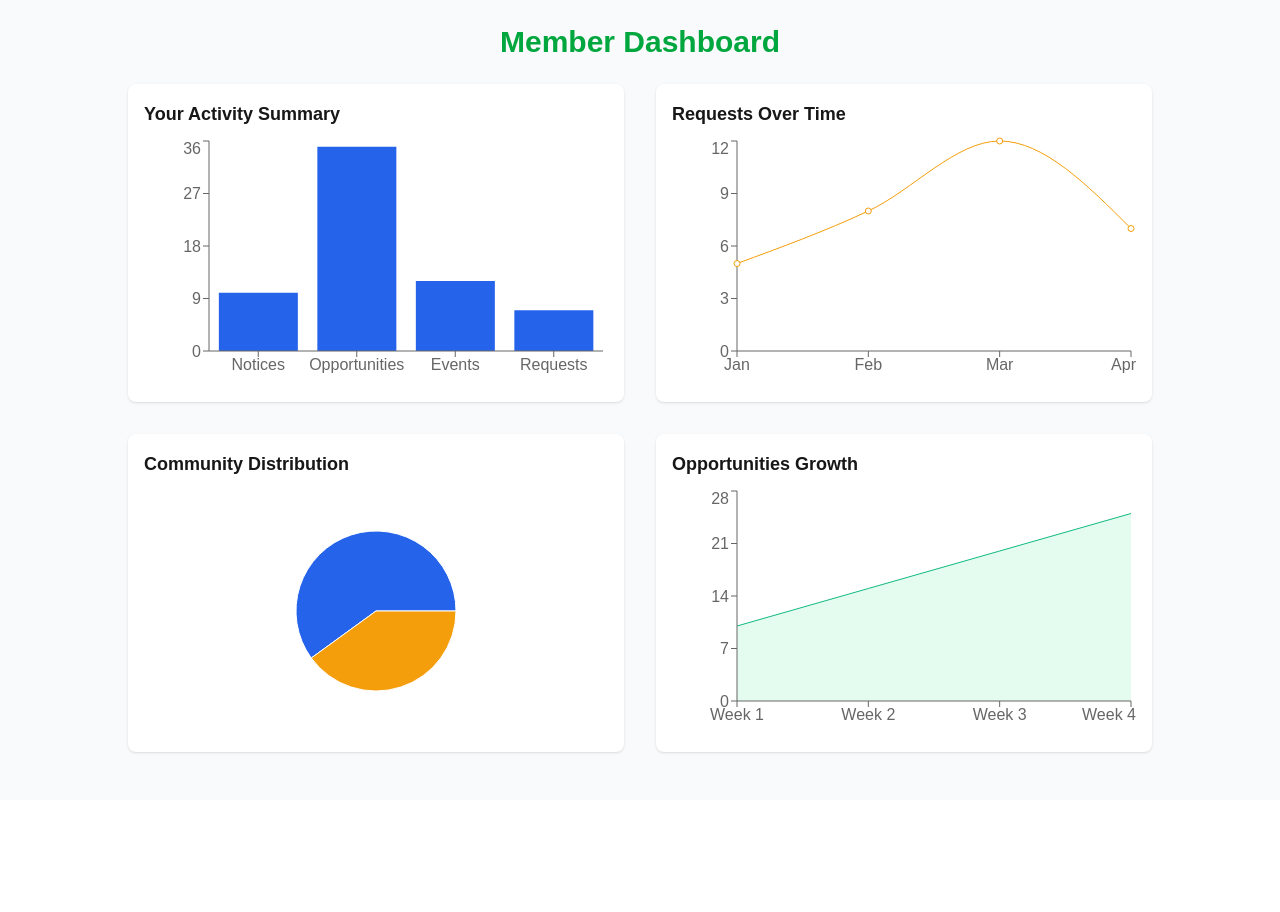
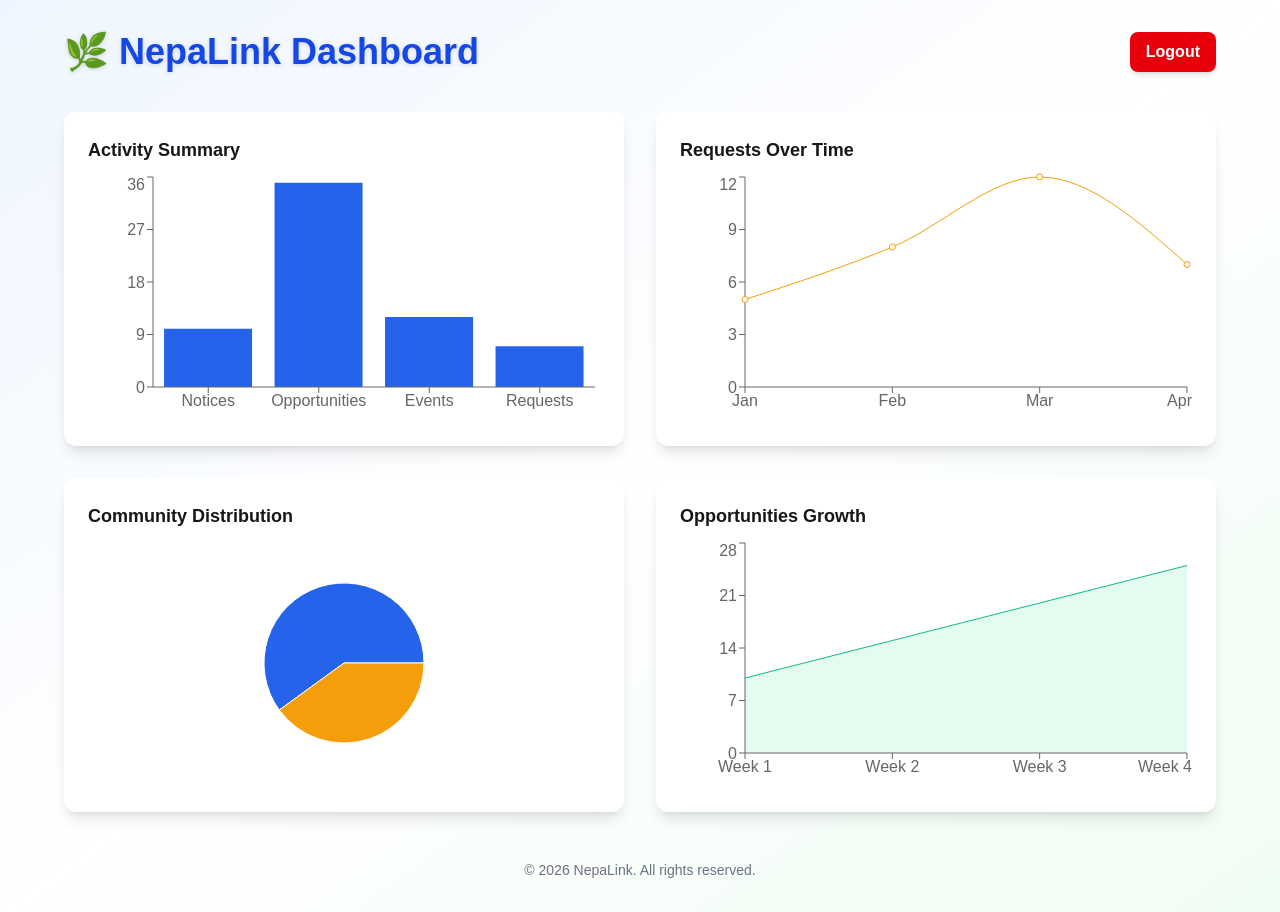
Before and after one commit to Rabindra-Bhattarai/nepalink-web, a Next.js app in the folder nepalink_frontend/: page /dashboard/member-dashboard in a window 1280 px wide. Before the commit the page ends 800 px from the top, so only its background shows below. Built offline with nearby package versions, Linux system fonts and the light colour scheme.

Commit message:
Intregation complete

```diff
--- a/nepalink_frontend/app/(auth)/dashboard/member-dashboard/page.tsx
+++ b/nepalink_frontend/app/(auth)/dashboard/member-dashboard/page.tsx
@@ -1,11 +1,13 @@
 "use client"
 
+import { useRouter } from "next/navigation"
+import { clearAuthCookies } from "../../../../lib/cookie"
 import {
   BarChart, Bar, XAxis, YAxis, Tooltip, ResponsiveContainer,
   LineChart, Line, PieChart, Pie, Cell, AreaChart, Area
 } from "recharts"
 
-// Example member data
+// Dummy data
 const barData = [
   { name: "Notices", value: 10 },
   { name: "Opportunities", value: 35 },
@@ -33,15 +35,52 @@ const areaData = [
   { week: "Week 4", opportunities: 25 },
 ]
 
-export default function MemberDashboardPage() {
+// Simple Button component (self-contained)
+const Button = ({
+  children,
+  onClick,
+  className = "",
+}: {
+  children: React.ReactNode
+  onClick?: () => void
+  className?: string
+}) => (
+  <button
+    onClick={onClick}
+    className={`bg-blue-600 text-white px-4 py-2 rounded-lg font-semibold shadow-md hover:bg-blue-700 transition-transform hover:scale-105 ${className}`}
+  >
+    {children}
+  </button>
+)
+
+export default function DashboardPage() {
+  const router = useRouter()
+
+  const handleLogout = async () => {
+    await clearAuthCookies()
+    router.push("/login")
+  }
+
   return (
-    <main className="flex flex-col items-center min-h-screen bg-gray-50 p-6">
-      <h1 className="text-3xl font-bold text-green-600 mb-6">Member Dashboard</h1>
+    <main className="min-h-screen bg-linear-to-br from-blue-50 via-white to-green-50 flex flex-col items-center p-8">
+      {/* Header */}
+      <div className="w-full max-w-6xl flex justify-between items-center mb-10">
+        <h1 className="text-4xl font-extrabold text-blue-700 drop-shadow-sm">
+          🌿 NepaLink Dashboard
+        </h1>
+        <Button
+          onClick={handleLogout}
+          className="bg-red-600 hover:bg-red-700"
+        >
+          Logout
+        </Button>
+      </div>
 
-      <div className="grid grid-cols-2 gap-8 w-full max-w-5xl">
+      {/* Charts Grid */}
+      <div className="grid grid-cols-1 md:grid-cols-2 gap-8 w-full max-w-6xl">
         {/* Bar Chart */}
-        <div className="bg-white p-4 rounded-lg shadow">
-          <h2 className="text-lg font-semibold mb-2">Your Activity Summary</h2>
+        <div className="bg-white p-6 rounded-xl shadow-lg hover:shadow-xl transition">
+          <h2 className="text-lg font-semibold mb-2">Activity Summary</h2>
           <ResponsiveContainer width="100%" height={250}>
             <BarChart data={barData}>
               <XAxis dataKey="name" />
@@ -53,7 +92,7 @@ export default function MemberDashboardPage() {
         </div>
 
         {/* Line Chart */}
-        <div className="bg-white p-4 rounded-lg shadow">
+        <div className="bg-white p-6 rounded-xl shadow-lg hover:shadow-xl transition">
           <h2 className="text-lg font-semibold mb-2">Requests Over Time</h2>
           <ResponsiveContainer width="100%" height={250}>
             <LineChart data={lineData}>
@@ -66,7 +105,7 @@ export default function MemberDashboardPage() {
         </div>
 
         {/* Pie Chart */}
-        <div className="bg-white p-4 rounded-lg shadow">
+        <div className="bg-white p-6 rounded-xl shadow-lg hover:shadow-xl transition">
           <h2 className="text-lg font-semibold mb-2">Community Distribution</h2>
           <ResponsiveContainer width="100%" height={250}>
             <PieChart>
@@ -87,7 +126,7 @@ export default function MemberDashboardPage() {
         </div>
 
         {/* Area Chart */}
-        <div className="bg-white p-4 rounded-lg shadow">
+        <div className="bg-white p-6 rounded-xl shadow-lg hover:shadow-xl transition">
           <h2 className="text-lg font-semibold mb-2">Opportunities Growth</h2>
           <ResponsiveContainer width="100%" height={250}>
             <AreaChart data={areaData}>
@@ -99,6 +138,11 @@ export default function MemberDashboardPage() {
           </ResponsiveContainer>
         </div>
       </div>
+
+      {/* Footer */}
+      <footer className="mt-12 text-sm text-gray-500">
+        © {new Date().getFullYear()} NepaLink. All rights reserved.
+      </footer>
     </main>
   )
 }
--- a/nepalink_frontend/app/(auth)/register/page.tsx
+++ b/nepalink_frontend/app/(auth)/register/page.tsx
@@ -1,5 +1,5 @@
-import { AuthCard } from '../_components/ui/AuthCard'
-import { RegisterForm } from './RegisterForm'
+import { AuthCard } from "../_components/ui/AuthCard";
+import { RegisterForm } from "./RegisterForm";
 
 export default function RegisterPage() {
   return (
@@ -9,5 +9,5 @@ export default function RegisterPage() {
     >
       <RegisterForm />
     </AuthCard>
-  )
+  );
 }
--- a/nepalink_frontend/hooks/useLoginForm.ts
+++ b/nepalink_frontend/hooks/useLoginForm.ts
@@ -1,50 +1,55 @@
-import { useForm } from 'react-hook-form'
-import { zodResolver } from '@hookform/resolvers/zod'
-import { loginSchema } from '@/schemas/loginSchema'
-import { z } from 'zod'
-import { useRouter } from 'next/navigation'
-import { handleLogin } from '@/lib/actions/auth-actions'
-import { useState } from 'react'
+import { useForm } from "react-hook-form";
+import { zodResolver } from "@hookform/resolvers/zod";
+import { loginSchema } from "@/schemas/loginSchema";
+import { z } from "zod";
+import { useRouter } from "next/navigation";
+import { handleLogin } from "@/lib/actions/auth-actions";
+import { useState } from "react";
 
-type LoginFormData = z.infer<typeof loginSchema>
+type LoginFormData = z.infer<typeof loginSchema>;
 
 export const useLoginForm = () => {
-  const router = useRouter()
-  const [serverError, setServerError] = useState<string | null>(null)
-  const [serverSuccess, setServerSuccess] = useState<string | null>(null)
-  const [loading, setLoading] = useState(false)
+  const router = useRouter();
+  const [serverError, setServerError] = useState<string | null>(null);
+  const [serverSuccess, setServerSuccess] = useState<string | null>(null);
+  const [loading, setLoading] = useState(false);
 
   const form = useForm<LoginFormData>({
     resolver: zodResolver(loginSchema),
     defaultValues: {
-      email: '',
-      password: '',
+      email: "",
+      password: "",
     },
-  })
+  });
 
   const onSubmit = async (data: LoginFormData) => {
-    setServerError(null)
-    setServerSuccess(null)
-    setLoading(true)
+    setServerError(null);
+    setServerSuccess(null);
+    setLoading(true);
 
-    const res = await handleLogin({
-      email: data.email,
-      password: data.password,
-    })
+    try {
+      const res = await handleLogin({
+        email: data.email,
+        password: data.password,
+      });
 
-    if (res.success) {
-      setServerSuccess(res.message)
-      setTimeout(() => router.push('/dashboard/member-dashboard'), 1500)
-    } else {
-      setServerError(res.message)
+      if (res.success) {
+        setServerSuccess(res.message);
+        setTimeout(() => router.push("/dashboard/member-dashboard"), 1500);
+      } else {
+        setServerError(res.message);
+      }
+    } catch (err: any) {
+      console.error("Axios error:", err.message);
+      setServerError(err.message || "Something went wrong");
     }
 
-    setLoading(false)
-  }
+    setLoading(false);
+  };
 
   const goToSignup = () => {
-    router.push('/register')
-  }
+    router.push("/register");
+  };
 
-  return { ...form, onSubmit, goToSignup, serverError, serverSuccess, loading }
-}
+  return { ...form, onSubmit, goToSignup, serverError, serverSuccess, loading };
+};
--- a/nepalink_frontend/hooks/useRegisterForm.ts
+++ b/nepalink_frontend/hooks/useRegisterForm.ts
@@ -1,51 +1,57 @@
-import { useForm } from 'react-hook-form'
-import { zodResolver } from '@hookform/resolvers/zod'
-import { registerSchema } from '@/schemas/registerSchema'
-import { z } from 'zod'
-import { useRouter } from 'next/navigation'
-import { handleRegister } from '@/lib/actions/auth-actions'
-import { useState } from 'react'
+import { useForm } from "react-hook-form";
+import { zodResolver } from "@hookform/resolvers/zod";
+import { registerSchema } from "@/schemas/registerSchema";
+import { z } from "zod";
+import { useRouter } from "next/navigation";
+import { handleRegister } from "@/lib/actions/auth-actions";
+import { useState } from "react";
 
-type RegisterFormData = z.infer<typeof registerSchema>
+type RegisterFormData = z.infer<typeof registerSchema>;
 
 export const useRegisterForm = () => {
-  const router = useRouter()
-  const [serverError, setServerError] = useState<string | null>(null)
-  const [serverSuccess, setServerSuccess] = useState<string | null>(null)
-  const [loading, setLoading] = useState(false)
+  const router = useRouter();
+  const [serverError, setServerError] = useState<string | null>(null);
+  const [serverSuccess, setServerSuccess] = useState<string | null>(null);
+  const [loading, setLoading] = useState(false);
 
   const form = useForm<RegisterFormData>({
     resolver: zodResolver(registerSchema),
     defaultValues: {
-      name: '',
-      email: '',
-      phone: '',
-      password: '',
-      confirmPassword: '',
+      name: "",
+      email: "",
+      phone: "",
+      password: "",
+      confirmPassword: "",
     },
-  })
+  });
 
   const onSubmit = async (data: RegisterFormData) => {
-    setServerError(null)
-    setServerSuccess(null)
-    setLoading(true)
+    setServerError(null);
+    setServerSuccess(null);
+    setLoading(true);
 
+    try {
       const res = await handleRegister({
         name: data.name,
         email: data.email,
         phone: data.phone,
         password: data.password,
-    })
-
+      });
+   console.log(res);
       if (res.success) {
-      setServerSuccess(res.message)
-      setTimeout(() => router.push('/login'), 1500)
+        setServerSuccess(res.message);
+        setTimeout(() => router.push("/login"), 1500);
       } else {
-      setServerError(res.message)
+        console.log(res);
+        setServerError(res.message);
+      }
+    } catch (err: any) {
+      console.error("Axios error:", err.message);
+      setServerError(err.message || "Something went wrong");
     }
 
-    setLoading(false)
-  }
+    setLoading(false);
+  };
 
-  return { ...form, onSubmit, serverError, serverSuccess, loading }
-}
+  return { ...form, onSubmit, serverError, serverSuccess, loading };
+};
--- a/nepalink_frontend/lib/actions/auth-actions.ts
+++ b/nepalink_frontend/lib/actions/auth-actions.ts
@@ -1,42 +1,42 @@
-// server side processesing
+"use server";
+import { register, login } from "../api/auth";
+import { setAuthToken, setUserData } from "../cookie";
 
-
-"use server";
-import { login, register } from "../api/auth";
-import { setAuthToken, setUserData } from "../cookie";
 export const handleRegister = async (formData: any) => {
   try {
-        // how data sent from component to backend api
+    console.log("Calling register API with:", formData);
     const res = await register(formData);
-        // component return logic
+    console.log("Register API response:", res);
+
     if (res.success) {
       return {
         success: true,
         data: res.data,
-                message: "Registration successful"
+        message: res.message || "Registration successful",
       };
     }
     return { success: false, message: res.message || "Registration failed" };
-    } catch (err: Error | any) {
-        return { success: false, message: err.message || "Registration failed" };
+  } catch (err: any) {
+    console.error("Register API error:", err.message);
+    return { success: false, message: err.message };
   }
-}
+};
 
 export const handleLogin = async (formData: any) => {
   try {
     const res = await login(formData);
-
     if (res.success) {
-            setAuthToken(res.data.token); // set cookie
-            setUserData(res.data.user); // set cookie
+      await setAuthToken(res.token);
+      await setUserData(res.data);
       return {
         success: true,
         data: res.data,
-                message: "Login successful"
+        message: res.message || "Login successful",
       };
     }
     return { success: false, message: res.message || "Login failed" };
-    } catch (err: Error | any) {
-        return { success: false, message: err.message || "Login failed" };
+  } catch (err: any) {
+    console.error("Login API error:", err.message);
+    return { success: false, message: err.message };
   }
-}
+};
--- a/nepalink_frontend/lib/api/auth.ts
+++ b/nepalink_frontend/lib/api/auth.ts
@@ -1,31 +1,31 @@
-// Actual backend API calls
-import axios from './axios'; // IMPORTANT: axios instance with base URL
-import { API } from './endpoints';
+import axios from "./axios";
+import { API } from "./endpoints";
 
-export const register = async(registerData: any) => {
-    try{
-        const response = await axios.post(API.AUTH.REGISTER, registerData);
-        return response.data; // response ko body(what backend returns)
-    }catch(err: Error | any){
-        // if 4xx/5xx error, axios throws error
-        throw new Error(
-            err.response?.data?.message  // backend error message
-            || err.message // general axios error message
-            || "Registration failed" // fallback message
-        )
-    }
-}
+export const register = async (registerData: any) => {
+  try {
+    const response = await axios.post(API.AUTH.REGISTER, registerData);
+    return response.data;
+  } catch (err: any) {
+    // Normalize backend error messages
+    const rawMessage = err.response?.data?.message;
+    const message = Array.isArray(rawMessage)
+      ? rawMessage.join(", ")
+      : rawMessage || err.message || "Registration failed";
 
-export const login = async(loginData: any) => {
-    try{
-        const response = await axios.post(API.AUTH.LOGIN, loginData);
-        return response.data; // response ko body(what backend returns)
-    }catch(err: Error | any){
-        // if 4xx/5xx error, axios throws error
-        throw new Error(
-            err.response?.data?.message  // backend error message
-            || err.message // general axios error message
-            || "Login failed" // fallback message
-        )
-    }
-}
+    throw new Error(message);
+  }
+};
+
+export const login = async (loginData: any) => {
+  try {
+    const response = await axios.post(API.AUTH.LOGIN, loginData);
+    return response.data;
+  } catch (err: any) {
+    const rawMessage = err.response?.data?.message;
+    const message = Array.isArray(rawMessage)
+      ? rawMessage.join(", ")
+      : rawMessage || err.message || "Login failed";
+
+    throw new Error(message);
+  }
+};
--- a/nepalink_frontend/lib/api/axios.ts
+++ b/nepalink_frontend/lib/api/axios.ts
@@ -1,15 +1,14 @@
 import axios from "axios";
 
-const BASE_URL = process.env.NEXT_PUBLIC_API_BASE_URL
-    || "http://localhost:5050";
+const BASE_URL = process.env.NEXT_PUBLIC_API_BASE_URL || "http://localhost:3000";
 
-const axiosInstance = axios.create(
-    {
-        baseURL: BASE_URL,
-        headers: {
-            "Content-Type": "application/json",
-        }
-    }
-)
+console.log("Axios BASE_URL:", BASE_URL); // Debug log
+
+const axiosInstance = axios.create({
+  baseURL: BASE_URL,
+  headers: {
+    "Content-Type": "application/json",
+  },
+});
 
 export default axiosInstance;
--- a/nepalink_frontend/lib/api/endpoints.ts
+++ b/nepalink_frontend/lib/api/endpoints.ts
@@ -1,8 +1,6 @@
-// list of backend routes
-
 export const API = {
-    AUTH: {
-        REGISTER: '/api/auth/register',
-        LOGIN: '/api/auth/login',
-    }
-}
+  AUTH: {
+    REGISTER: "http://localhost:3000/api/auth/register",
+    LOGIN: "http://localhost:3000/api/auth/login",
+  },
+};
--- a/nepalink_frontend/package.json
+++ b/nepalink_frontend/package.json
@@ -3,7 +3,7 @@
   "version": "0.1.0",
   "private": true,
   "scripts": {
-    "dev": "next dev",
+    "dev": "next dev -p 3001",
     "build": "next build",
     "start": "next start",
     "lint": "eslint"
```
Also changed, not shown: nepalink_frontend/app/(auth)/register/RegisterForm.tsx (+15 -15 lines). Lines whose indentation alone changed are shown as unchanged.
